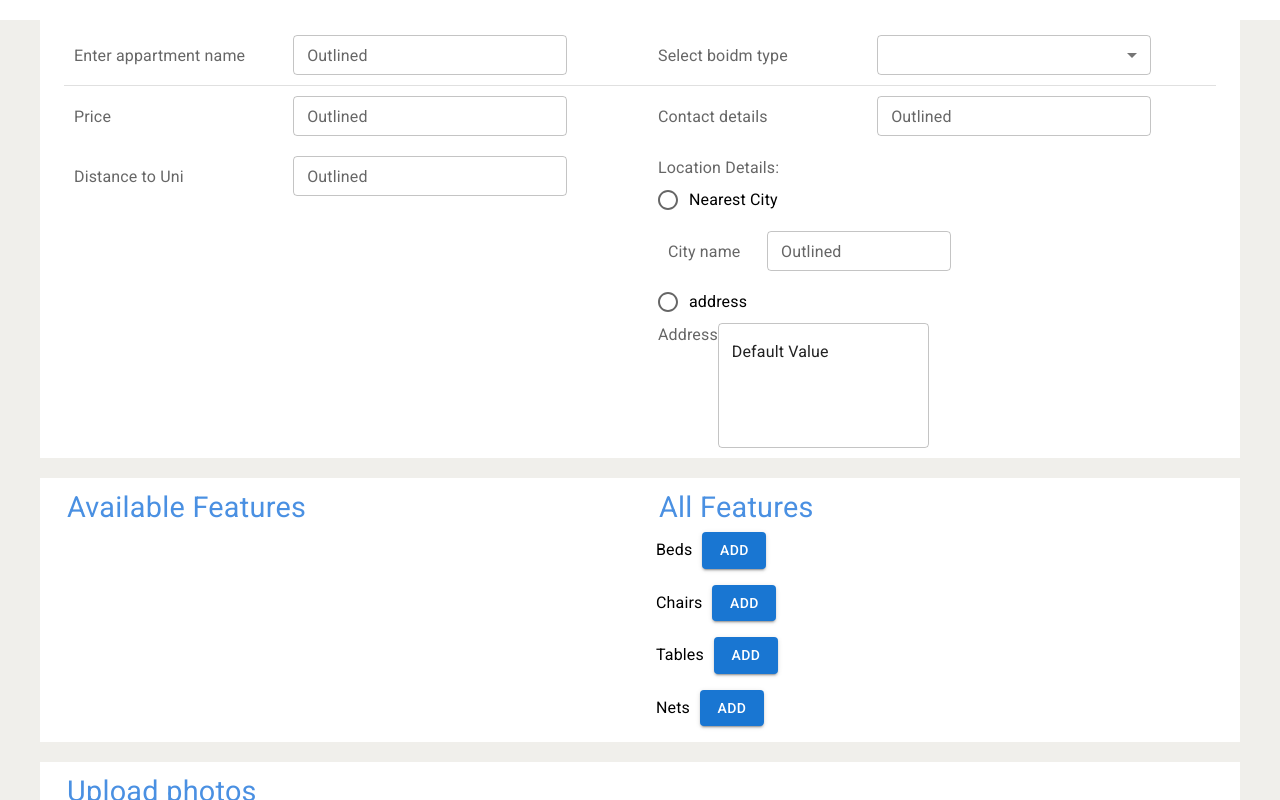
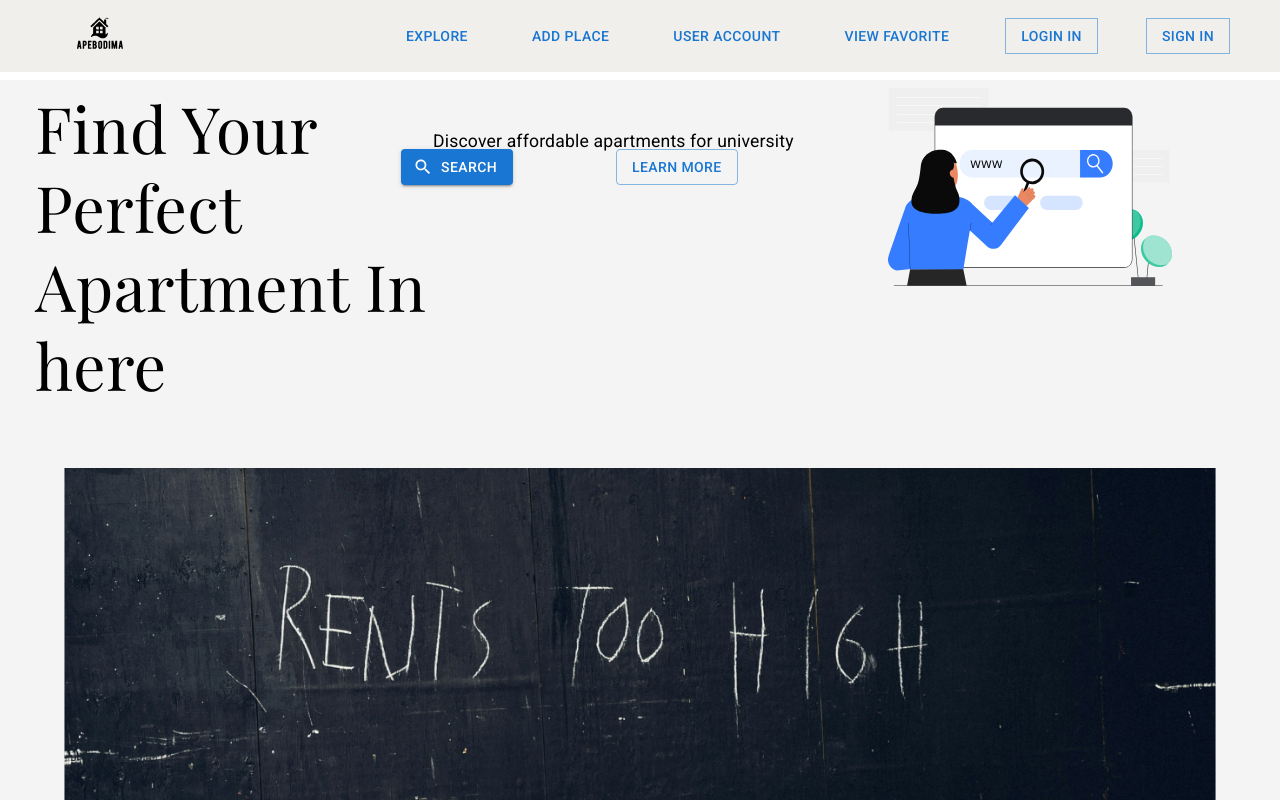
Before and after one commit to catherineambrad/RentManagement-springboot, a React (Create React App) app in the folder webapp-frontend/: page / in a window 1280 px wide. Shown: the top 800 px of the page. Built offline with nearby package versions, Linux system fonts and the light colour scheme; a web font is replaced by a local one.

Commit message:
add routings

```diff
--- a/webapp-frontend/src/App.js
+++ b/webapp-frontend/src/App.js
@@ -1,11 +1,19 @@
 import React from "react";
-import AddBodim from "./pages/AddBodim";
+import { BrowserRouter,Route,Router ,Routes} from "react-router-dom";
+import MainLayout from "./mainLayout/MainLayout";
+import Register from "./pages/Register";
+import Home from "./pages/Home";
 
 const App = () => {
   return (
-    <div>
-      <AddBodim/>
-    </div>
+    <BrowserRouter>
+    <Routes>
+      <Route path="/" element={<MainLayout/>}>
+      <Route index element={<Home/>}/>
+      <Route path=""/>
+      </Route>
+    </Routes>
+    </BrowserRouter>
   );
 };
 
--- /dev/null
+++ b/webapp-frontend/src/mainLayout/MainLayout.css
@@ -0,0 +1,7 @@
+.footer {
+    padding: 20px;
+    text-align: center;
+    opacity: 1;
+    transition: opacity 0.3s ease;
+    margin-top: "10px";
+  }
--- /dev/null
+++ b/webapp-frontend/src/mainLayout/MainLayout.jsx
@@ -0,0 +1,47 @@
+import {React,useRef,useEffect} from "react";
+import HeaderComponent from "../component/HeaderComponent";
+import { Outlet } from "react-router-dom";
+import FooterComponent from "../component/FooterComponent";
+import './MainLayout.css'
+const MainLayout = () => {
+
+
+  return (
+    <div
+      style={{
+        minHeight: "100vh",
+        width: "100%",
+        display: "grid",
+        gridTemplateRows: "1fr 1fr 1fr",
+        gap: "10px",
+        flexDirection: "column",
+        position: "relative",
+        overflowX:"inherit",
+        alignContent:"center",
+        justifyContent:"center"
+      }}
+    >
+      <div style={{ position: "fixed", zIndex: "100" }}>
+        <HeaderComponent />
+      </div>
+      <div
+        style={{
+          flex: "1",
+          position: "absolute",
+          marginTop: "80px",
+          marginBottom: "100px",
+        }}
+      >
+        <Outlet />
+        <div
+        className="footer"
+      >
+        <FooterComponent />
+      </div>
+      </div>
+
+    </div>
+  );
+};
+
+export default MainLayout;
```
